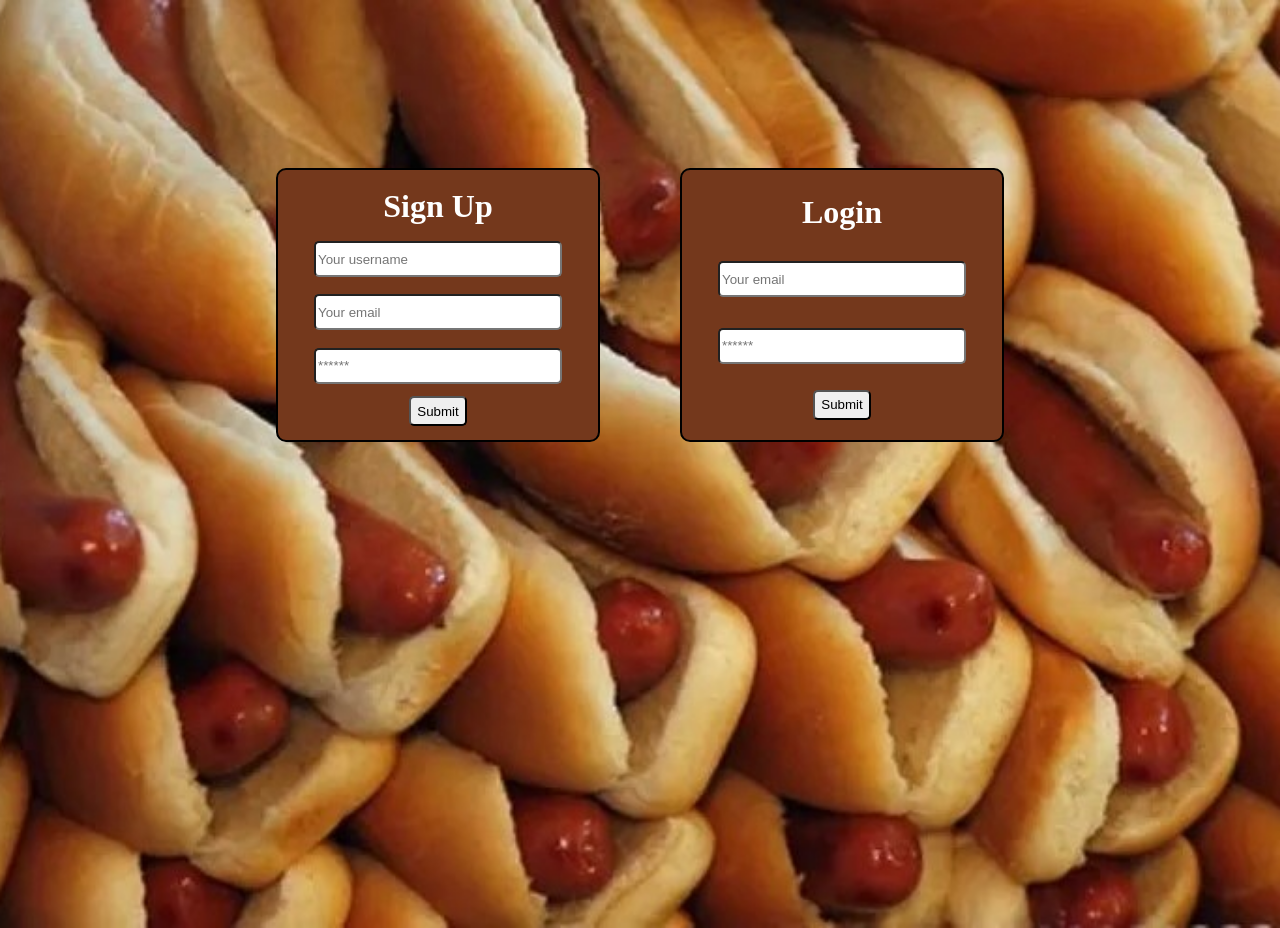
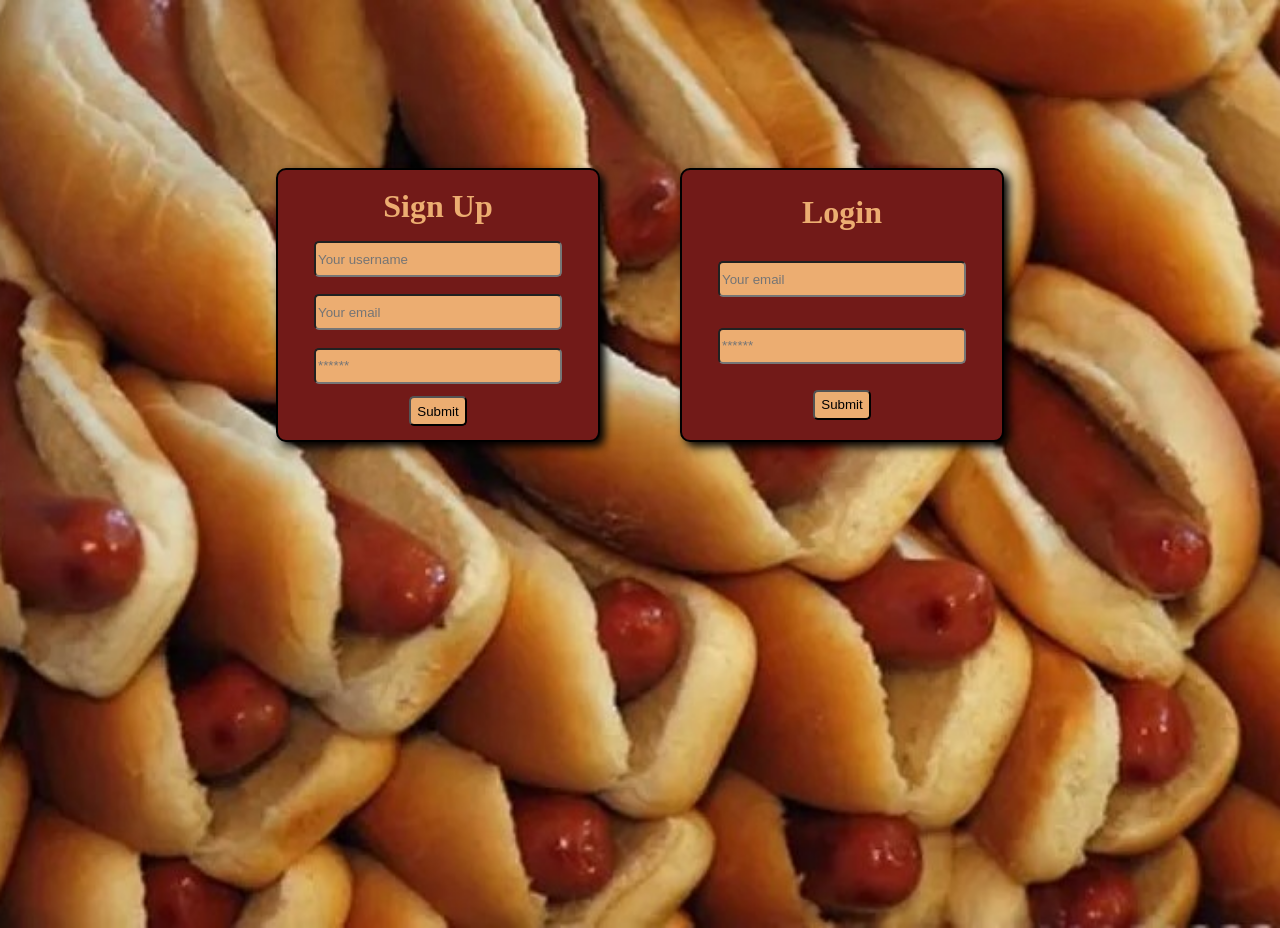
Before and after one commit to mstrnes2/to-be-frank, a React (Vite) app in the folder client/: page /LoginPage in a window 1280 px wide. Built offline with nearby package versions, Linux system fonts and the light colour scheme.

Commit message:
changed styling and color for login page

```diff
--- a/client/src/App.css
+++ b/client/src/App.css
@@ -1,3 +1,7 @@
+:root {
+ --tan: #ECAD71;
+}
+
 body {
 	background-color: rgb(69, 115, 99);
 	margin: 0;
@@ -49,7 +53,6 @@ body {
 	height: 100vh;
 	/* position: absolute; */
 	width: 100%;
-
 }
 
 .formContainer {
@@ -82,14 +85,15 @@ body {
 	border-radius: 10px;
 	padding: 10px;
 	opacity: 100%;
-  background-color: #74381C;
+	background-color: #721a18;
+	box-shadow: 5px 5px 10px 0px;
 }
 
 .form h4 {
 	font-size: 2rem;
 	margin: 4px;
 	font-weight: 900;
-  color: white;
+	color: var(--tan);
 }
 
 .form-input {
@@ -97,11 +101,13 @@ body {
 	width: 80%;
 	height: 30px;
 	border-radius: 5px;
+  background-color: var(--tan);
 }
 
 .btn {
 	border-radius: 5px;
 	min-height: 30px;
+  background-color: var(--tan)
 }
 
 .login {
```
Lines whose indentation alone changed are shown as unchanged.
